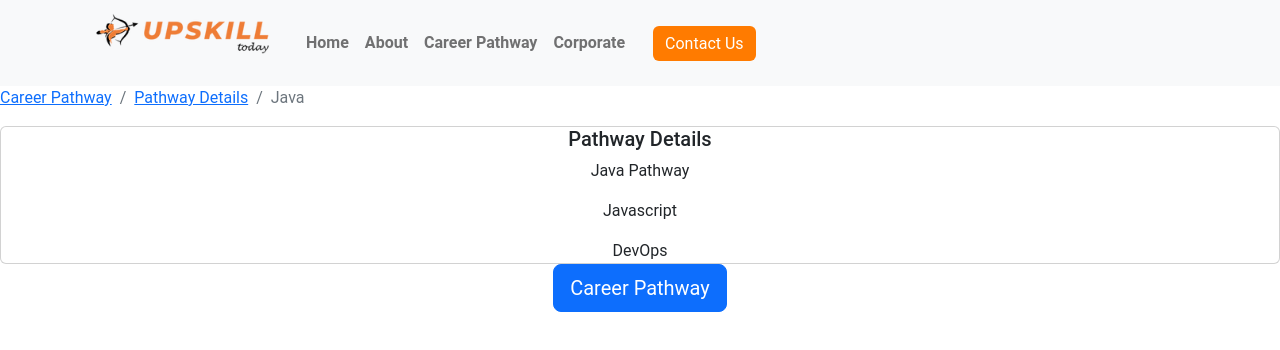
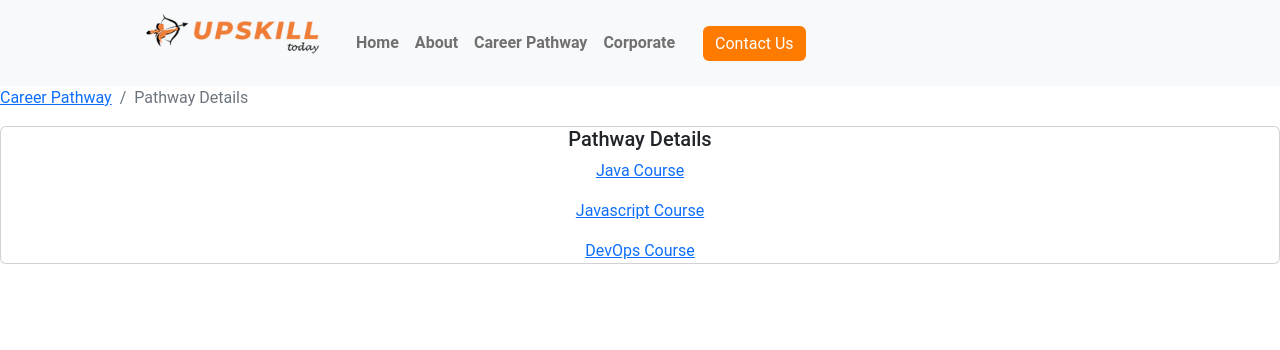
Before and after one commit to Chiang-Yong/Upskill-Today-1, a React (Create React App) app: page /pathway-details in a window 1280 px wide. Shown: the top 350 px of the page. Built offline with nearby package versions, Linux system fonts and the light colour scheme.

Commit message:
Added Java, Javascript, DevOps pages

```diff
--- a/src/App.js
+++ b/src/App.js
@@ -7,6 +7,9 @@ import CareerPathway from "./pages/CareerPathway";
 import Corporate from "./pages/Corporate";
 import Contact from "./pages/Contact";
 import PathwayDetails from "./pages/PathwayDetails";
+import JavaCourse from "./pages/JavaCourse";
+import JavascriptCourse from "./pages/JavascriptCourse";
+import DevOpsCourse from "./pages/DevOpsCourse";
 
 function App() {
   return (
@@ -20,6 +23,9 @@ function App() {
         <Route path="corporate" element={<Corporate />} />
         <Route path="contact" element={<Contact />} />
         <Route path="pathway-details" element={<PathwayDetails />} />
+        <Route path="java-course" element={<JavaCourse />} />
+        <Route path="javascript-course" element={<JavascriptCourse />} />
+        <Route path="devOps-course" element={<DevOpsCourse />} />
       </Routes>
     </div>
   );
--- a/src/components/NavbarUST.js
+++ b/src/components/NavbarUST.js
@@ -38,8 +38,9 @@ const NavStyle = {
 
   link: {
     alignItems: "center",
-    justifyContent: "Center",
+    justifyContent: "center",
     textDecoration: "none",
+    marginLeft: "0px",
 
     "&:hover": {
       color: "#ff7b00",
@@ -52,6 +53,7 @@ const NavLink = css`
   font-weight: bold;
   display: flex;
   align-items: center;
+  justify-content: center;
   padding: 0 1rem;
   height: 100%;
   cursor: pointer;
@@ -74,6 +76,9 @@ const Logo = styled(Link)`
   height: 60px;
   width: 200px;
   text-decoration: none;
+  margin-left:50px;
+  align-items: center;
+  justify-content: center;
 
 `;
 
--- /dev/null
+++ b/src/pages/DevOpsCourse.js
@@ -0,0 +1,19 @@
+import React from 'react'
+import { Breadcrumb } from 'react-bootstrap'
+
+const DevOpsCourse = () => {
+  return (
+    <div>
+        <Breadcrumb>
+        <Breadcrumb.Item href="career-pathway">Career Pathway</Breadcrumb.Item>
+        <Breadcrumb.Item href="pathway-details">
+          Pathway Details
+        </Breadcrumb.Item>
+        <Breadcrumb.Item active>DevOps Course</Breadcrumb.Item>
+      </Breadcrumb>
+      <h1>DevOps Course</h1>
+      </div>
+  )
+}
+
+export default DevOpsCourse
--- /dev/null
+++ b/src/pages/JavaCourse.js
@@ -0,0 +1,19 @@
+import React from 'react'
+import { Breadcrumb } from 'react-bootstrap'
+
+const JavaCourse = () => {
+  return (
+    <div>
+        <Breadcrumb>
+        <Breadcrumb.Item href="career-pathway">Career Pathway</Breadcrumb.Item>
+        <Breadcrumb.Item href="pathway-details">
+          Pathway Details
+        </Breadcrumb.Item>
+        <Breadcrumb.Item active>Java Course</Breadcrumb.Item>
+      </Breadcrumb>
+      <h1>Java Course</h1>
+      </div>
+  )
+}
+
+export default JavaCourse
--- /dev/null
+++ b/src/pages/JavascriptCourse.js
@@ -0,0 +1,19 @@
+import React from "react";
+import { Breadcrumb } from "react-bootstrap";
+
+const JavascriptCourse = () => {
+  return (
+    <div>
+      <Breadcrumb>
+        <Breadcrumb.Item href="career-pathway">Career Pathway</Breadcrumb.Item>
+        <Breadcrumb.Item href="pathway-details">
+          Pathway Details
+        </Breadcrumb.Item>
+        <Breadcrumb.Item active>Javascript Course</Breadcrumb.Item>
+      </Breadcrumb>
+      <h1>Javascript Course</h1>
+    </div>
+  );
+};
+
+export default JavascriptCourse;
--- a/src/pages/PathwayDetails.js
+++ b/src/pages/PathwayDetails.js
@@ -6,20 +6,19 @@ const PathwayDetails = () => {
     <div>
       <Breadcrumb>
         <Breadcrumb.Item href="career-pathway">Career Pathway</Breadcrumb.Item>
-        <Breadcrumb.Item href="pathway-details">
+        <Breadcrumb.Item active href="pathway-details">
           Pathway Details
         </Breadcrumb.Item>
-        <Breadcrumb.Item active>Java</Breadcrumb.Item>
       </Breadcrumb>
       <Card>
         <Card.Title>Pathway Details</Card.Title>
-        <Card.Text>Java Pathway</Card.Text>
-        <Card.Text>Javascript</Card.Text>
-        <Card.Text>DevOps</Card.Text>
+        <Card.Text><a href='java-course'>Java Course</a></Card.Text>
+        <Card.Text><a href='javascript-course'>Javascript Course</a></Card.Text>
+        <Card.Text><a href='devOps-course'>DevOps Course</a></Card.Text>
       </Card>
-      <Button size="lg" href="career-pathway">
+     {/* <Button size="lg" href="career-pathway">
         Career Pathway
-      </Button>
+      </Button> */}
     </div>
   );
 };
```
